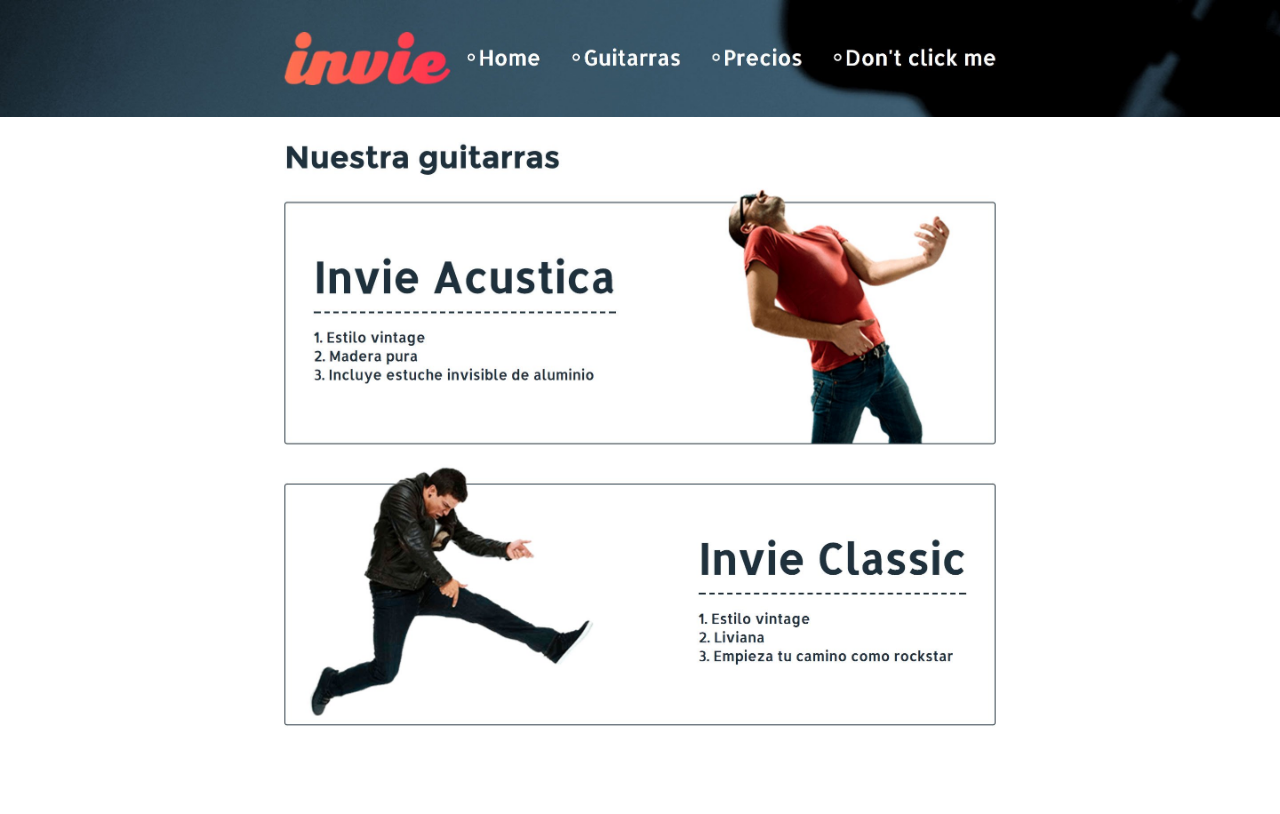
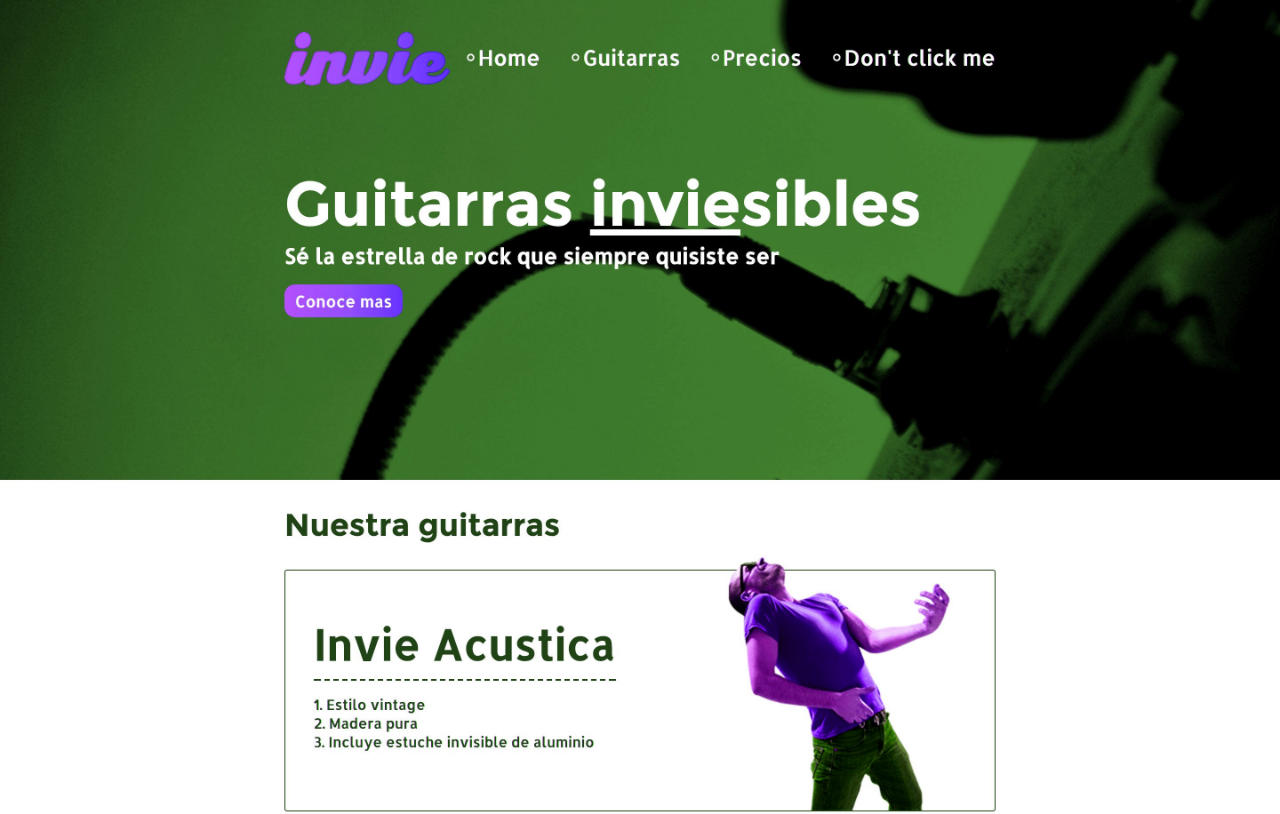
Before and after one commit to jesores/pinvie, a plain HTML site: page index.html in a window 1280 px wide. Shown: the top 814 px of the page. Drawn offline with Linux system fonts and the light colour scheme.

Commit message:
nueva version de invie -verde

```diff
--- a/index.html
+++ b/index.html
@@ -12,9 +12,6 @@
       </style>
   </head>
   <body>
-    <img src="header.jpg" alt="">
-    <img srch="hero.jpg" alt = "">
-    <img src="acustica.jpg" alt ="">
-    <img src="clasica.jpg" alt = "">
+    <img src="nueva-imagen.jpg" alt = "">
   </body>
 </html>
```
Also changed, not shown: nueva-imagen.jpg (added).
